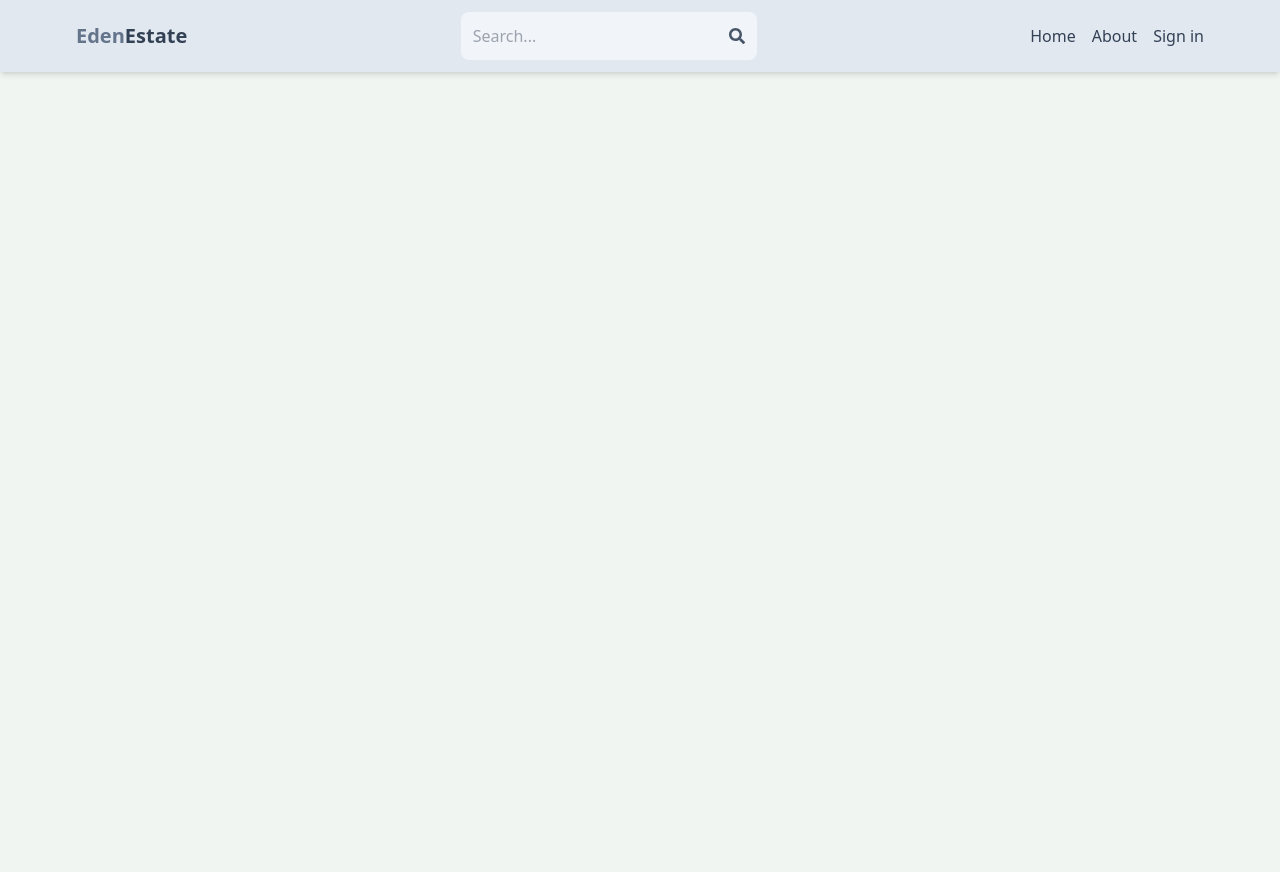
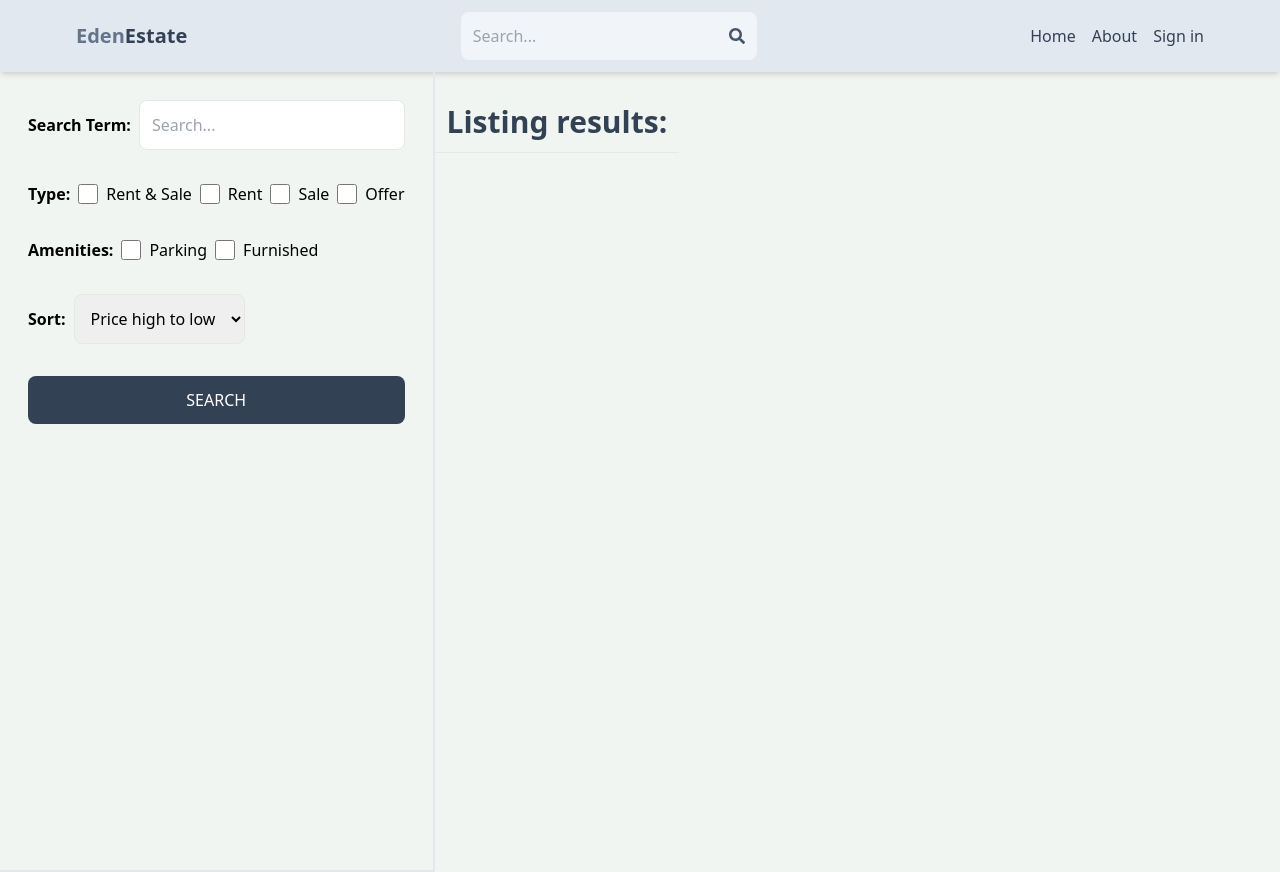
Before and after one commit to edenefraim52/mern-estate, a React (Vite) app in the folder client/: page /search in a window 1280 px wide. Before the commit the page ends 800 px from the top, so only its background shows below. Built offline with nearby package versions, Linux system fonts and the light colour scheme; no server answers.

Commit message:
Create search page ui

```diff
--- a/client/src/App.jsx
+++ b/client/src/App.jsx
@@ -9,6 +9,7 @@
 import CreateListing from "./pages/CreateListing";
 import UpdateListing from "./pages/UpdateListing";
 import Listing from "./pages/Listing";
+import Search from "./pages/Search";
 export default function App() {
   return (
     <BrowserRouter>
@@ -18,6 +19,7 @@
         <Route path="/sign-in" element={<Signin />} />
         <Route path="/sign-up" element={<SignUp />} />
         <Route path="/about" element={<About />} />
+        <Route path="/search" element={<Search />}></Route>
         <Route path="/listing/:listingId" element={<Listing />} />
         <Route element={<PrivateRoute />}>
           <Route path="/profile" element={<Profile />} />
--- /dev/null
+++ b/client/src/pages/Search.jsx
@@ -0,0 +1,71 @@
+import React from "react";
+
+export default function Search() {
+  return (
+    <div className="flex flex-col md:flex-row">
+      <div className="p-7 border-b-2 md:border-r-2 md:min-h-screen">
+        <form className="flex flex-col gap-8">
+          <div className="flex items-center gap-2">
+            <label className="whitespace-nowrap font-semibold">
+              Search Term:
+            </label>
+            <input
+              type="text"
+              id="searchTerm"
+              placeholder="Search..."
+              className="border rounded-lg p-3 w-full"
+            ></input>
+          </div>
+          <div className="flex gap-2 flex-wrap items-center">
+            <label className="font-semibold">Type:</label>
+            <div className="flex gap-2">
+              <input type="checkbox" id="all" className="w-5"></input>
+              <span>Rent & Sale</span>
+            </div>
+            <div className="flex gap-2">
+              <input type="checkbox" id="rent" className="w-5"></input>
+              <span>Rent</span>
+            </div>
+            <div className="flex gap-2">
+              <input type="checkbox" id="sale" className="w-5"></input>
+              <span>Sale</span>
+            </div>
+            <div className="flex gap-2">
+              <input type="checkbox" id="offer" className="w-5"></input>
+              <span>Offer</span>
+            </div>
+          </div>
+          <div className="flex gap-2 flex-wrap items-center">
+            <label className="font-semibold">Amenities:</label>
+            <div className="flex gap-2">
+              <input type="checkbox" id="parking" className="w-5"></input>
+              <span>Parking</span>
+            </div>
+            <div className="flex gap-2">
+              <input type="checkbox" id="furnished" className="w-5"></input>
+              <span>Furnished</span>
+            </div>
+          </div>
+          <div className="flex items-center gap-2">
+            <label className="font-semibold">Sort:</label>
+            <select id="sort_order" className="border rounded-lg p-3">
+              <option>Price high to low</option>
+              <option>Price low to high</option>
+              <option>Latest</option>
+              <option>Oldest</option>
+            </select>
+          </div>
+          <button className="bg-slate-700 text-white p-3 rounded-lg uppercase hover:opacity-95">
+            Search
+          </button>
+        </form>
+      </div>
+
+      <div className="">
+        <h1 className="text-3xl font-semibold border-b p-3 text-slate-700 mt-5">
+          Listing results:
+        </h1>
+      </div>
+    </div>
+  );
+}
```
